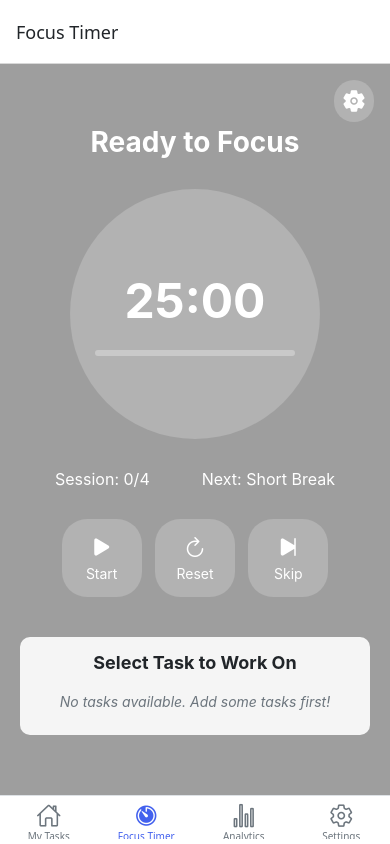
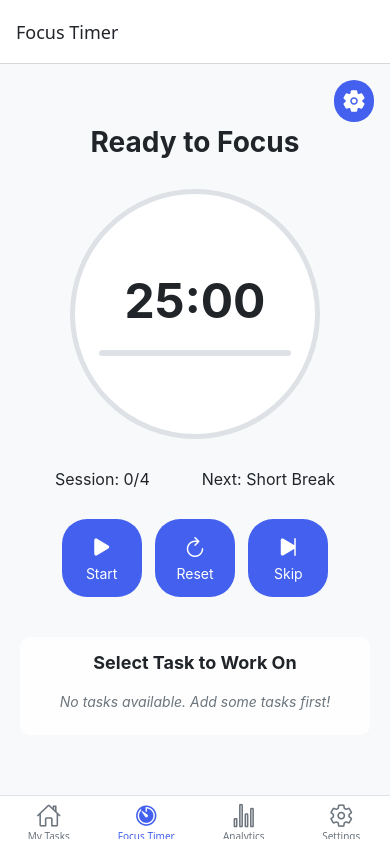
Before and after one commit to HARBBEY21166/Flowlist, a React Native app in the folder FlowList/: screen /Timer in a window 390 px wide. Built offline with nearby package versions, Linux system fonts and the light colour scheme; what expo-notifications would draw is missing.

Commit message:
updated timerscreen ui/ux

```diff
--- a/FlowList/src/screens/TimerScreen.tsx
+++ b/FlowList/src/screens/TimerScreen.tsx
@@ -243,21 +243,21 @@ useEffect(() => {
   };
 
   return (
-    <View style={[styles.container, { backgroundColor: getBackgroundColor() }]}>
+    <View style={[styles.container, { backgroundColor: colors.background }]}>
       <View style={styles.content}>
         {/* Settings Button */}
         <TouchableOpacity
-          style={[styles.settingsButton, { backgroundColor: 'rgba(255, 255, 255, 0.2)' }]}
+          style={[styles.settingsButton, { backgroundColor: colors.primary }]}
           onPress={() => setShowSettings(true)}
         >
           <Ionicons name="settings" size={24} color="white" />
         </TouchableOpacity>
 
-        <Text style={styles.stateText}>{getTimerStateText()}</Text>
+        <Text style={[styles.stateText, { color: colors.text }]}>{getTimerStateText()}</Text>
 
-        <View style={[styles.timerCircle, { backgroundColor: 'rgba(255, 255, 255, 0.2)' }]}>
-          <Text style={styles.timerText}>{formatTime(timeLeft)}</Text>
-          <View style={styles.progressBar}>
+        <View style={[styles.timerCircle, { backgroundColor: colors.cardBackground, borderColor: colors.border }]}>
+          <Text style={[styles.timerText, { color: colors.text }]}>{formatTime(timeLeft)}</Text>
+          <View style={[styles.progressBar, { backgroundColor: colors.border, marginTop: 20 }]}>
             <View
               style={[
                 styles.progressFill,
@@ -268,10 +268,10 @@ useEffect(() => {
         </View>
 
         <View style={styles.sessionInfo}>
-          <Text style={styles.sessionText}>
+          <Text style={[styles.sessionText, { color: colors.text }]}>
             Session: {sessionCount % longBreakInterval}/{longBreakInterval}
           </Text>
-          <Text style={styles.sessionText}>
+          <Text style={[styles.sessionText, { color: colors.text }]}>
             Next: {sessionCount % longBreakInterval === longBreakInterval - 1
               ? 'Long Break'
               : 'Short Break'}
@@ -280,23 +280,23 @@ useEffect(() => {
 
         <View style={styles.controls}>
           {(timerState === TimerState.PAUSED || timerState === TimerState.STOPPED) ? (
-            <TouchableOpacity style={[styles.controlButton, { backgroundColor: 'rgba(255, 255, 255, 0.2)' }]} onPress={startTimer}>
+            <TouchableOpacity style={[styles.controlButton, { backgroundColor: colors.primary, borderColor: colors.border }]} onPress={startTimer}>
               <Ionicons name="play" size={24} color="white" />
               <Text style={styles.controlText}>Start</Text>
             </TouchableOpacity>
           ) : (
-            <TouchableOpacity style={[styles.controlButton, { backgroundColor: 'rgba(255, 255, 255, 0.2)' }]} onPress={pauseTimer}>
+            <TouchableOpacity style={[styles.controlButton, { backgroundColor: colors.primary, borderColor: colors.border }]} onPress={pauseTimer}>
               <Ionicons name="pause" size={24} color="white" />
               <Text style={styles.controlText}>Pause</Text>
             </TouchableOpacity>
           )}
 
-          <TouchableOpacity style={[styles.controlButton, { backgroundColor: 'rgba(255, 255, 255, 0.2)' }]} onPress={resetTimer}>
+          <TouchableOpacity style={[styles.controlButton, { backgroundColor: colors.primary, borderColor: colors.border }]} onPress={resetTimer}>
             <Ionicons name="refresh" size={24} color="white" />
             <Text style={styles.controlText}>Reset</Text>
           </TouchableOpacity>
 
-          <TouchableOpacity style={[styles.controlButton, { backgroundColor: 'rgba(255, 255, 255, 0.2)' }]} onPress={skipTimer}>
+          <TouchableOpacity style={[styles.controlButton, { backgroundColor: colors.primary, borderColor: colors.border }]} onPress={skipTimer}>
             <Ionicons name="play-skip-forward" size={24} color="white" />
             <Text style={styles.controlText}>Skip</Text>
           </TouchableOpacity>
@@ -484,6 +484,12 @@ const styles = StyleSheet.create({
     justifyContent: 'center',
     alignItems: 'center',
     marginBottom: 30,
+     borderWidth: 5,
+    shadowColor: '#ffffff',
+    shadowOffset: { width: 0, height: 2 },
+    shadowOpacity: 0.1,
+    shadowRadius: 4,
+    elevation: 12,
   },
   timerText: {
     fontSize: 48,
@@ -493,14 +499,13 @@ const styles = StyleSheet.create({
   progressBar: {
     width: '80%',
     height: 6,
-    backgroundColor: 'rgba(255, 255, 255, 0.3)',
+    backgroundColor: 'text',
     borderRadius: 3,
-    marginTop: 20,
     overflow: 'hidden',
   },
   progressFill: {
     height: '100%',
-    backgroundColor: 'white',
+    backgroundColor: '#4361ee',
     borderRadius: 3,
   },
   sessionInfo: {
@@ -510,7 +515,6 @@ const styles = StyleSheet.create({
     marginBottom: 30,
   },
   sessionText: {
-    color: 'white',
     fontSize: 16,
   },
   controls: {
@@ -579,7 +583,7 @@ const styles = StyleSheet.create({
     borderRadius: 20,
     padding: 20,
     flex: 1,
-    maxHeight: '80%',
+    maxHeight: '85%',
   },
   modalHeader: {
     flexDirection: 'row',
```
Also changed, not shown: 1 other file (tests, documents, lock files or other folders).
